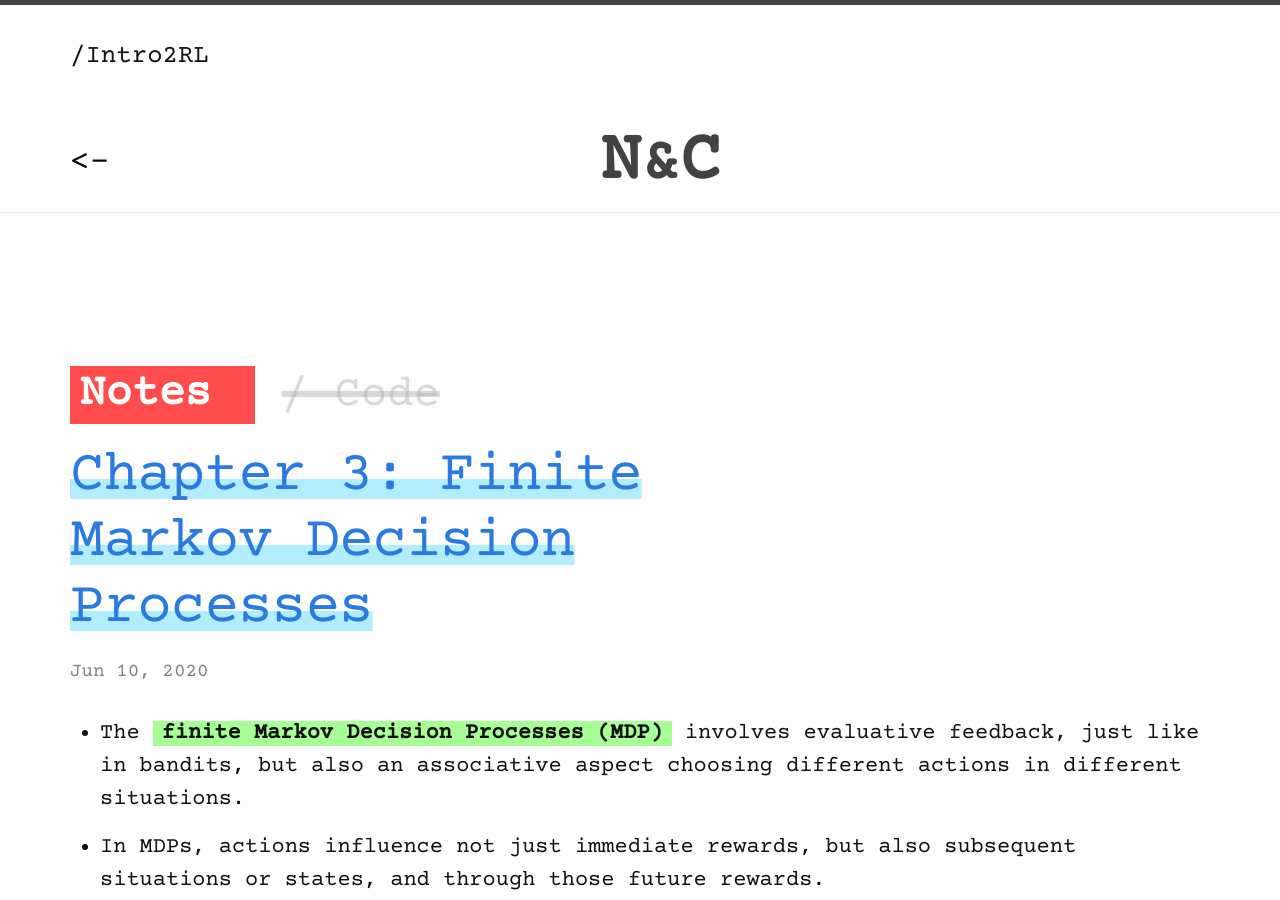
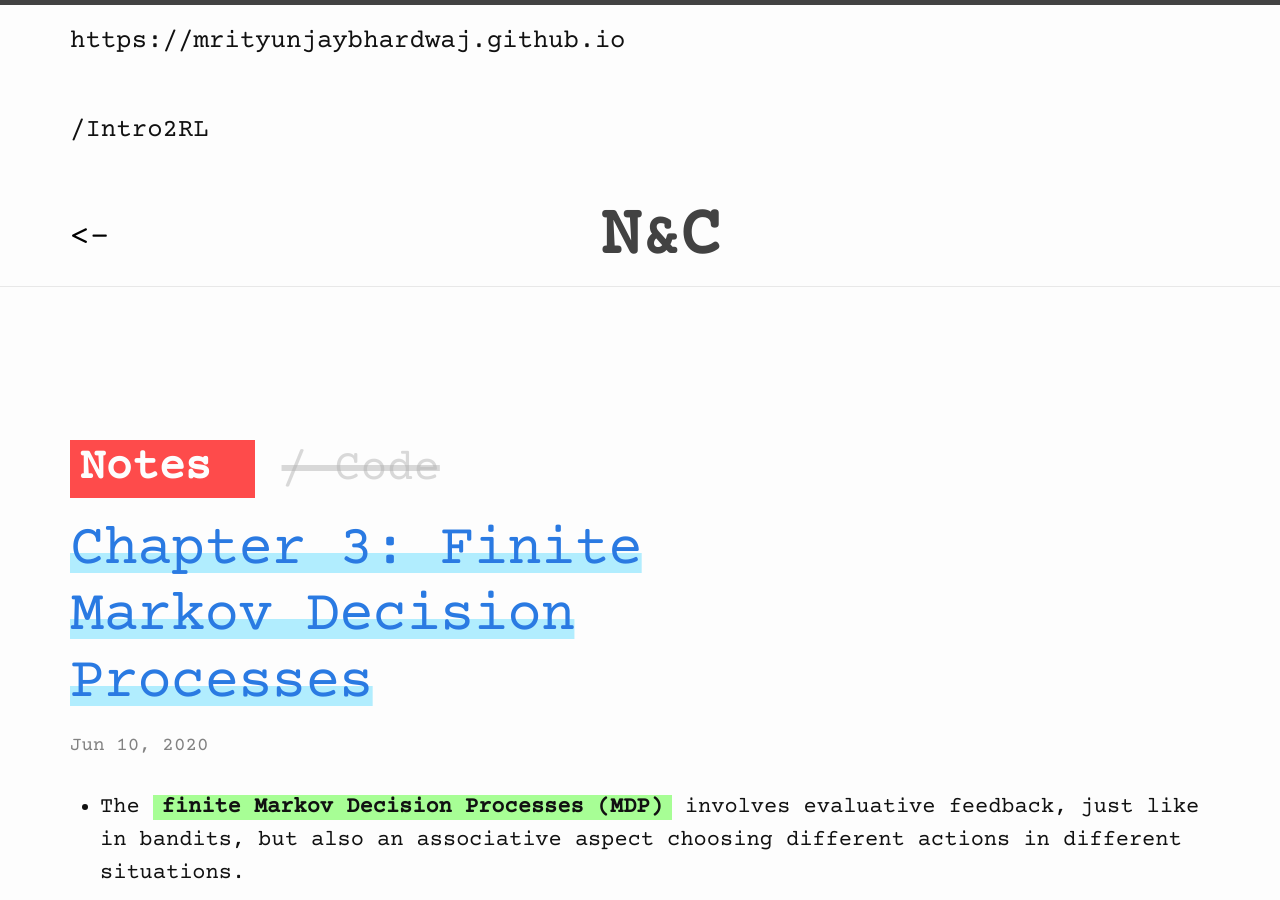
Before and after one commit to MrityunjayBhardwaj/Notes-and-Code, a Jekyll site: the page built from _posts/Intro2RL/Ch3/Notes/2020-06-10-RL-Ch3.md, in a window 1280 px wide and 900 px high. Built offline with Jekyll 4.4.1, drawn with Linux system fonts in a browser that asks for light colours; formulas are drawn with MathJax 3.

Commit message:
still debugging

```diff
--- a/_includes/header.html
+++ b/_includes/header.html
@@ -14,7 +14,7 @@
     {%- assign back = site.url -%}
   {%- endif -%}
 
-  <h3>{{site.base_url}}</h3>
+  <h3>{{site.url}}</h3>
   <h3>{{back}}</h3>
     <div class="title-container">
     <div id="back">
--- a/_posts/Intro2RL/Ch3/Notes/2020-06-10-RL-Ch3.md
+++ b/_posts/Intro2RL/Ch3/Notes/2020-06-10-RL-Ch3.md
@@ -71,7 +71,7 @@ v_\pi(s, a) = \mathbb{E}_{\pi}\left[G_{t} | S_{t}=s, A_{t} = a\right] =  \sum_{s
 $$
 
 <div style="margin: 0 auto; text-align: center">
-    <img src="{{site.base_url}}/assets/Imgs/RL/Ch3/BackUpDiag.png"  width="300px" />
+    <img src="{{site.url}}/assets/Imgs/RL/Ch3/BackUpDiag.png"  width="300px" />
 </div>
 
 ## Optimal Policies and Optimal Value Functions
```
